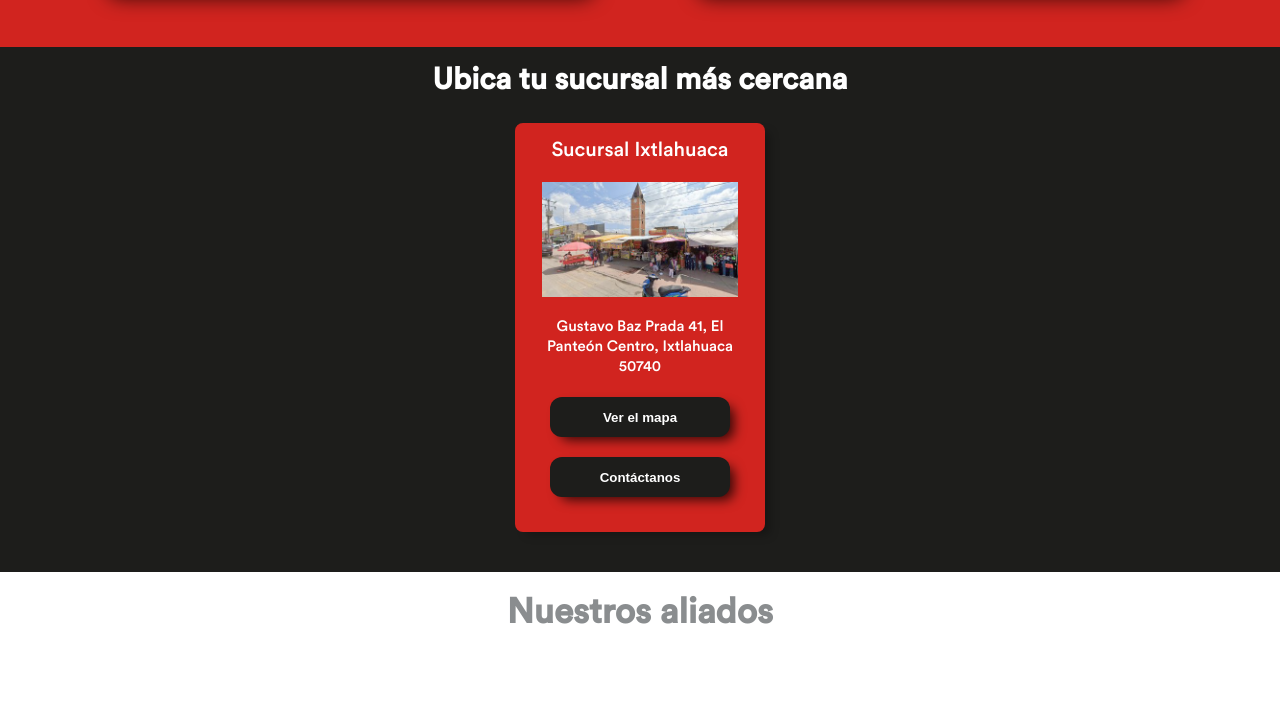
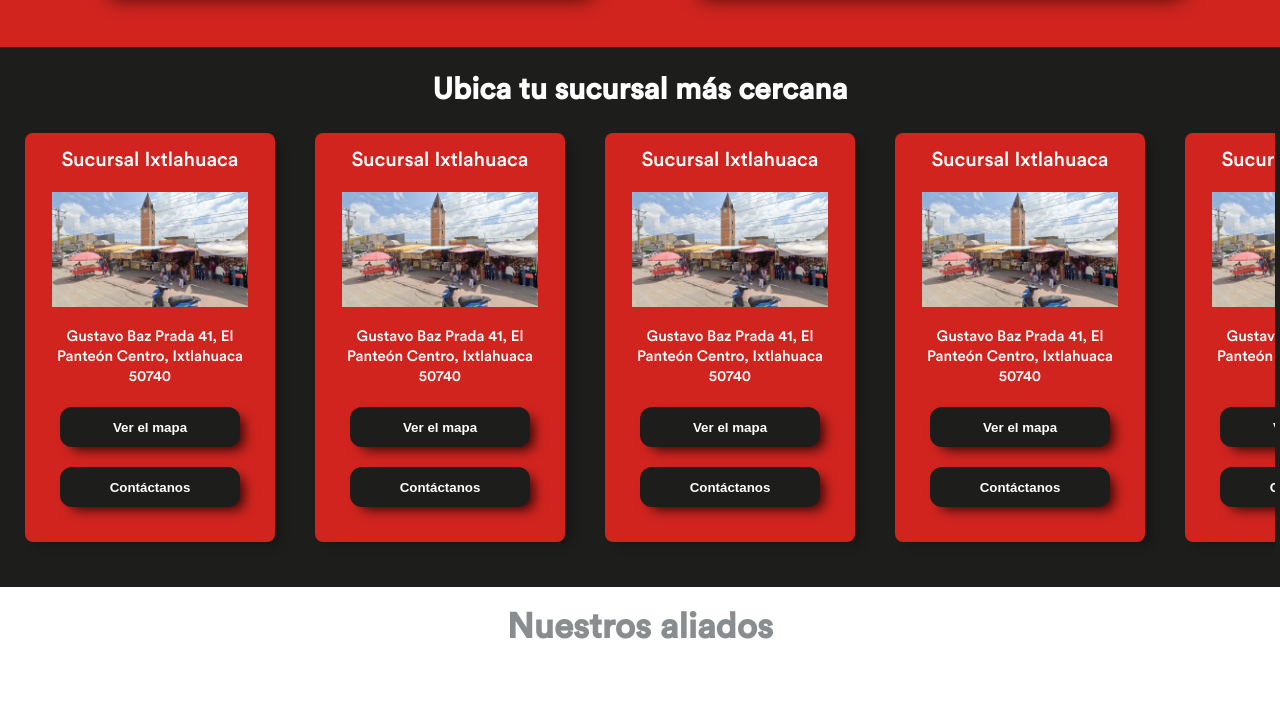
Before and after one commit to steevenU1/Luga, a plain HTML site: page landing-page-luga/index.html in a window 1280 px wide. Shown: the part 1953-2664 px from the top of the page. Drawn offline with Linux system fonts and the light colour scheme.

Commit message:
Estilo a barra de desplazamiento

```diff
--- a/landing-page-luga/css/styles.css
+++ b/landing-page-luga/css/styles.css
@@ -230,17 +230,27 @@ nav{
     color: var(--bg-color);
     font-size: 2rem;
     font-weight: 600;
-    padding: 15px;
+    padding: 5px;
     background-color: var(--secundary-color);
+}
+
+.store-main-section h2{
+    margin-top: 20px;
 }
 
 .store-card--container{
     display: flex;
-    justify-content: center;
+
+    /* justify-content: center; */
     align-items: center;
-    padding: 10px;
+    padding: 10px 0;
     margin: 15px 0;
+    overflow-x: scroll;
+    overscroll-behavior-x: contain;
+    scroll-snap-type: x proximity;
+
 }
+
 
 .store-card{
     display: flex;
@@ -250,10 +260,13 @@ nav{
     justify-content: center;
     align-items: center;
     padding: 15px;
+    margin: 0 20px 15px 20px;
     background-color: var(--primary-color);
     border: none;
     border-radius: 8px;
     box-shadow: 8px 6px 10px -3px rgba(0,0,0,0.27);
+    scroll-snap-align: center;
+
 }
 
 .store-card h3{
@@ -415,4 +428,8 @@ nav{
     .grid-right-img{
         width: 50%;
     }
+
+    .store-card--container::-webkit-scrollbar{
+        display: none;
+    }
 }
--- a/landing-page-luga/index.html
+++ b/landing-page-luga/index.html
@@ -124,6 +124,132 @@
                 </button>
 
             </div>
+            <div class="store-card">
+                <h3>Sucursal Ixtlahuaca</h3>
+                <div class="store-card--img">
+                    <img src="./assets/img/ixtlahuaca.jpeg" alt="">
+                </div>
+                <p>Gustavo Baz Prada 41, El Panteón Centro, Ixtlahuaca 50740</p>
+                <button class="map-button">
+                    <a href="#">Ver el mapa</a>
+                </button>
+                <button class="dial-button">
+                    <a href="#">Contáctanos</a>
+                </button>
+
+            </div>
+            <div class="store-card">
+                <h3>Sucursal Ixtlahuaca</h3>
+                <div class="store-card--img">
+                    <img src="./assets/img/ixtlahuaca.jpeg" alt="">
+                </div>
+                <p>Gustavo Baz Prada 41, El Panteón Centro, Ixtlahuaca 50740</p>
+                <button class="map-button">
+                    <a href="#">Ver el mapa</a>
+                </button>
+                <button class="dial-button">
+                    <a href="#">Contáctanos</a>
+                </button>
+
+            </div>
+            <div class="store-card">
+                <h3>Sucursal Ixtlahuaca</h3>
+                <div class="store-card--img">
+                    <img src="./assets/img/ixtlahuaca.jpeg" alt="">
+                </div>
+                <p>Gustavo Baz Prada 41, El Panteón Centro, Ixtlahuaca 50740</p>
+                <button class="map-button">
+                    <a href="#">Ver el mapa</a>
+                </button>
+                <button class="dial-button">
+                    <a href="#">Contáctanos</a>
+                </button>
+
+            </div>
+            <div class="store-card">
+                <h3>Sucursal Ixtlahuaca</h3>
+                <div class="store-card--img">
+                    <img src="./assets/img/ixtlahuaca.jpeg" alt="">
+                </div>
+                <p>Gustavo Baz Prada 41, El Panteón Centro, Ixtlahuaca 50740</p>
+                <button class="map-button">
+                    <a href="#">Ver el mapa</a>
+                </button>
+                <button class="dial-button">
+                    <a href="#">Contáctanos</a>
+                </button>
+
+            </div>
+            <div class="store-card">
+                <h3>Sucursal Ixtlahuaca</h3>
+                <div class="store-card--img">
+                    <img src="./assets/img/ixtlahuaca.jpeg" alt="">
+                </div>
+                <p>Gustavo Baz Prada 41, El Panteón Centro, Ixtlahuaca 50740</p>
+                <button class="map-button">
+                    <a href="#">Ver el mapa</a>
+                </button>
+                <button class="dial-button">
+                    <a href="#">Contáctanos</a>
+                </button>
+
+            </div>
+            <div class="store-card">
+                <h3>Sucursal Ixtlahuaca</h3>
+                <div class="store-card--img">
+                    <img src="./assets/img/ixtlahuaca.jpeg" alt="">
+                </div>
+                <p>Gustavo Baz Prada 41, El Panteón Centro, Ixtlahuaca 50740</p>
+                <button class="map-button">
+                    <a href="#">Ver el mapa</a>
+                </button>
+                <button class="dial-button">
+                    <a href="#">Contáctanos</a>
+                </button>
+
+            </div>
+            <div class="store-card">
+                <h3>Sucursal Ixtlahuaca</h3>
+                <div class="store-card--img">
+                    <img src="./assets/img/ixtlahuaca.jpeg" alt="">
+                </div>
+                <p>Gustavo Baz Prada 41, El Panteón Centro, Ixtlahuaca 50740</p>
+                <button class="map-button">
+                    <a href="#">Ver el mapa</a>
+                </button>
+                <button class="dial-button">
+                    <a href="#">Contáctanos</a>
+                </button>
+
+            </div>
+            <div class="store-card">
+                <h3>Sucursal Ixtlahuaca</h3>
+                <div class="store-card--img">
+                    <img src="./assets/img/ixtlahuaca.jpeg" alt="">
+                </div>
+                <p>Gustavo Baz Prada 41, El Panteón Centro, Ixtlahuaca 50740</p>
+                <button class="map-button">
+                    <a href="#">Ver el mapa</a>
+                </button>
+                <button class="dial-button">
+                    <a href="#">Contáctanos</a>
+                </button>
+
+            </div>
+            <div class="store-card">
+                <h3>Sucursal Ixtlahuaca</h3>
+                <div class="store-card--img">
+                    <img src="./assets/img/ixtlahuaca.jpeg" alt="">
+                </div>
+                <p>Gustavo Baz Prada 41, El Panteón Centro, Ixtlahuaca 50740</p>
+                <button class="map-button">
+                    <a href="#">Ver el mapa</a>
+                </button>
+                <button class="dial-button">
+                    <a href="#">Contáctanos</a>
+                </button>
+
+            </div>
         </div>
     </section>
 
```
